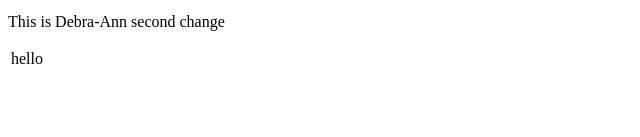
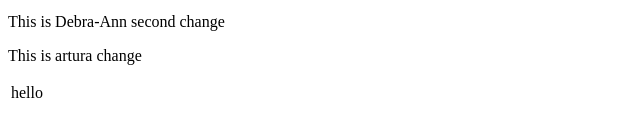
Before and after one commit to hjames908/myproject2, a plain HTML site: page update.html in a window 1280 px wide. Shown: the part 169-306 px from the top of the page, without its empty margins (0-640 px from the left). Drawn offline with Linux system fonts and the light colour scheme.

Commit message:
Update update.html

```diff
--- a/update.html
+++ b/update.html
@@ -11,6 +11,8 @@
   <p>This is are first text</p>
     <p>This is Debra-Ann  change </p>
     <p>This is Debra-Ann second change </p>
+
+  <p>This is artura  change </p>
 <table>
 <tr><td>hello</td></tr>
 </table>
```
